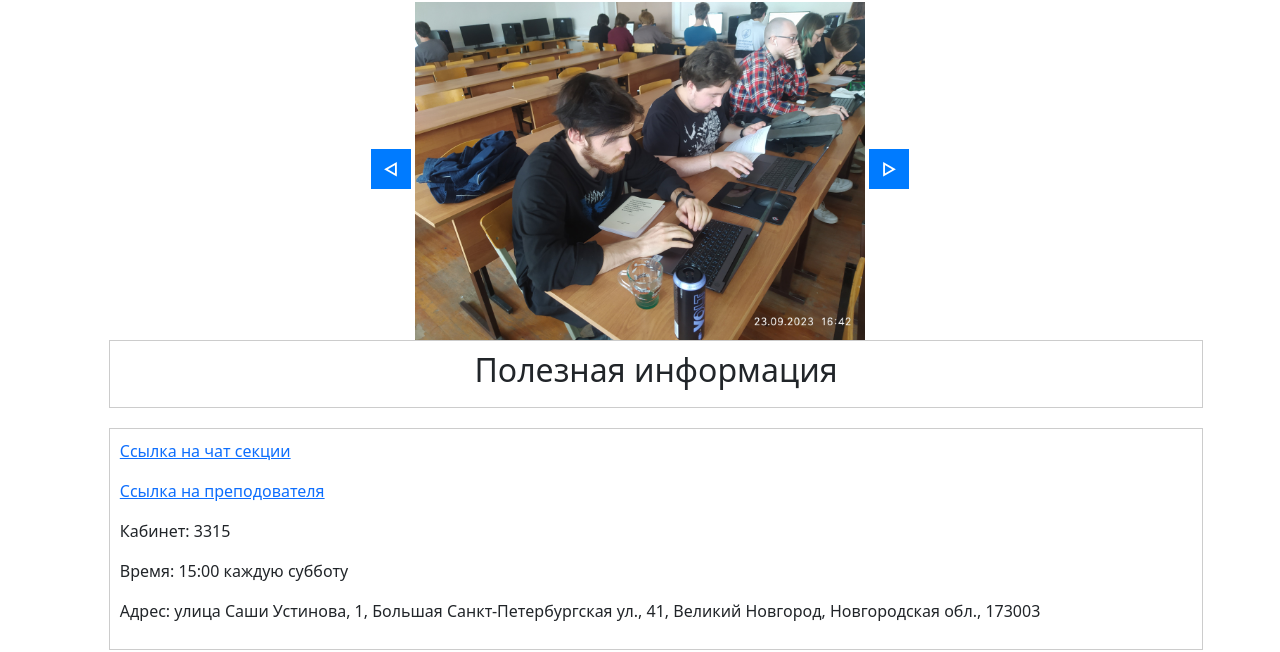
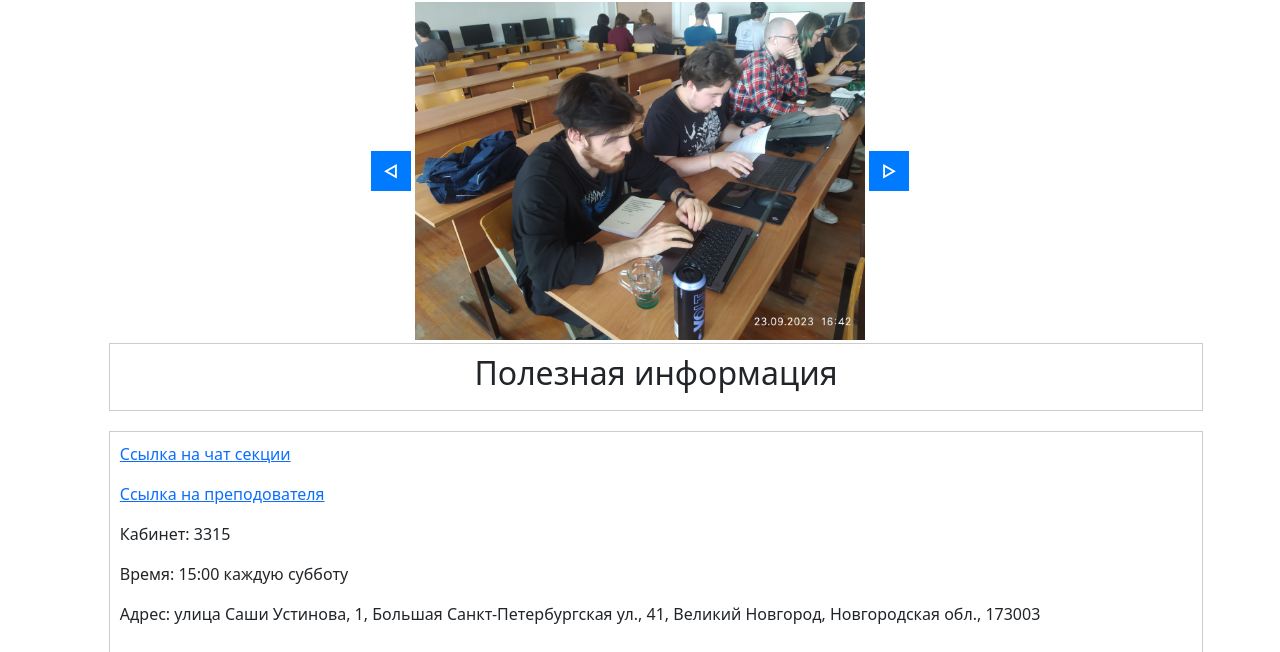
Before and after one commit to LunaAlicor/hackathons, a Django app: page /about in a window 1280 px wide. Shown: the part 602-1254 px from the top of the page. Run offline with Django 3.2, Linux system fonts and the light colour scheme.

Commit message:
Update about.html

```diff
--- a/Service for hackathons/hackathon/main/templates/main/about.html
+++ b/Service for hackathons/hackathon/main/templates/main/about.html
@@ -19,7 +19,7 @@
             <div style="display: inline-block;">
                 <button id="prevButton" onclick="prevImage()">&#9665;</button>
             </div>
-            <img id="img0" src="{% static 'main/img/about_photos/1.jpg' %}" style="width: 40%;" onclick="imgchange()">
+            <img id="img0" src="{% static 'main/img/about_photos/1.jpg' %}" style="width: 40%; margin-bottom: 3px;" onclick="imgchange()">
             <div style="display: inline-block;">
                 <button id="nextButton" onclick="nextImage()">&#9655;</button>
             </div>
```
